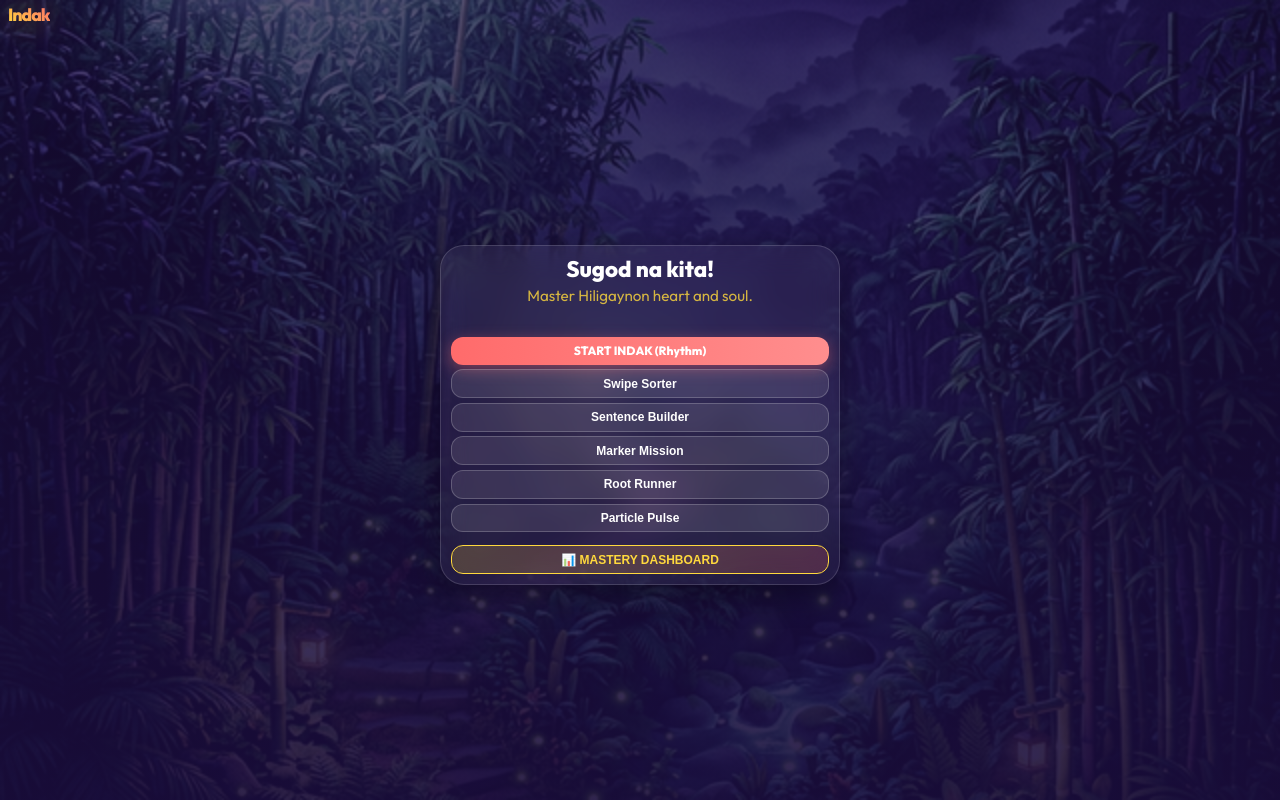
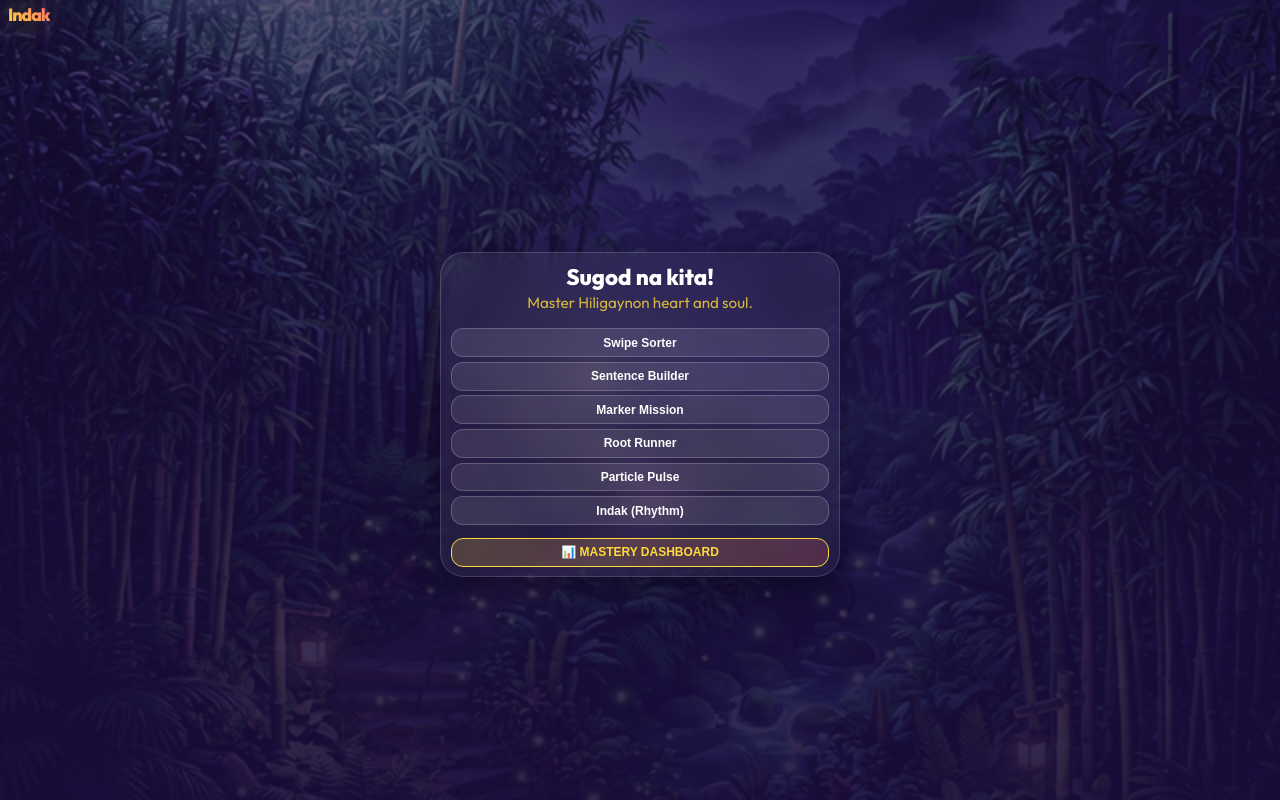
Before and after one commit to johnhager/indak, a website built with Vite: page index.html in a window 1280 px wide. Built offline with nearby package versions, Linux system fonts and the light colour scheme; some packages are replaced by stand-ins of ours; no server answers.

Commit message:
style(ui): standardize Indak (Rhythm) menu button and move to bottom

```diff
--- a/index.html
+++ b/index.html
@@ -52,7 +52,6 @@
 
                         <div class="game-modes"
                             style="display: flex; flex-direction: column; gap: 1rem; width: 100%; margin-top: 1rem;">
-                            <button id="start-btn" class="btn-primary">START INDAK (Rhythm)</button>
                             <button id="start-swipe-btn" class="btn-secondary"
                                 style="background: rgba(255, 255, 255, 0.1); border: 1px solid rgba(255, 255, 255, 0.2); padding: 1rem; border-radius: 12px; color: white; font-weight: bold; font-size: 1.1rem;">Swipe
                                 Sorter</button>
@@ -68,6 +67,9 @@
                             <button id="start-particle-btn" class="btn-secondary"
                                 style="background: rgba(255, 255, 255, 0.1); border: 1px solid rgba(255, 255, 255, 0.2); padding: 1rem; border-radius: 12px; color: white; font-weight: bold; font-size: 1.1rem;">Particle
                                 Pulse</button>
+                            <button id="start-btn" class="btn-secondary"
+                                style="background: rgba(255, 255, 255, 0.1); border: 1px solid rgba(255, 255, 255, 0.2); padding: 1rem; border-radius: 12px; color: white; font-weight: bold; font-size: 1.1rem;">Indak
+                                (Rhythm)</button>
 
                             <button id="mastery-btn" class="btn-secondary"
                                 style="background: linear-gradient(45deg, rgba(255, 217, 61, 0.2), rgba(255, 107, 107, 0.2)); border: 1px solid var(--accent-gold); padding: 0.8rem; border-radius: 12px; color: var(--accent-gold); font-weight: 800; font-size: 0.9rem; margin-top: 0.5rem;">📊
```
